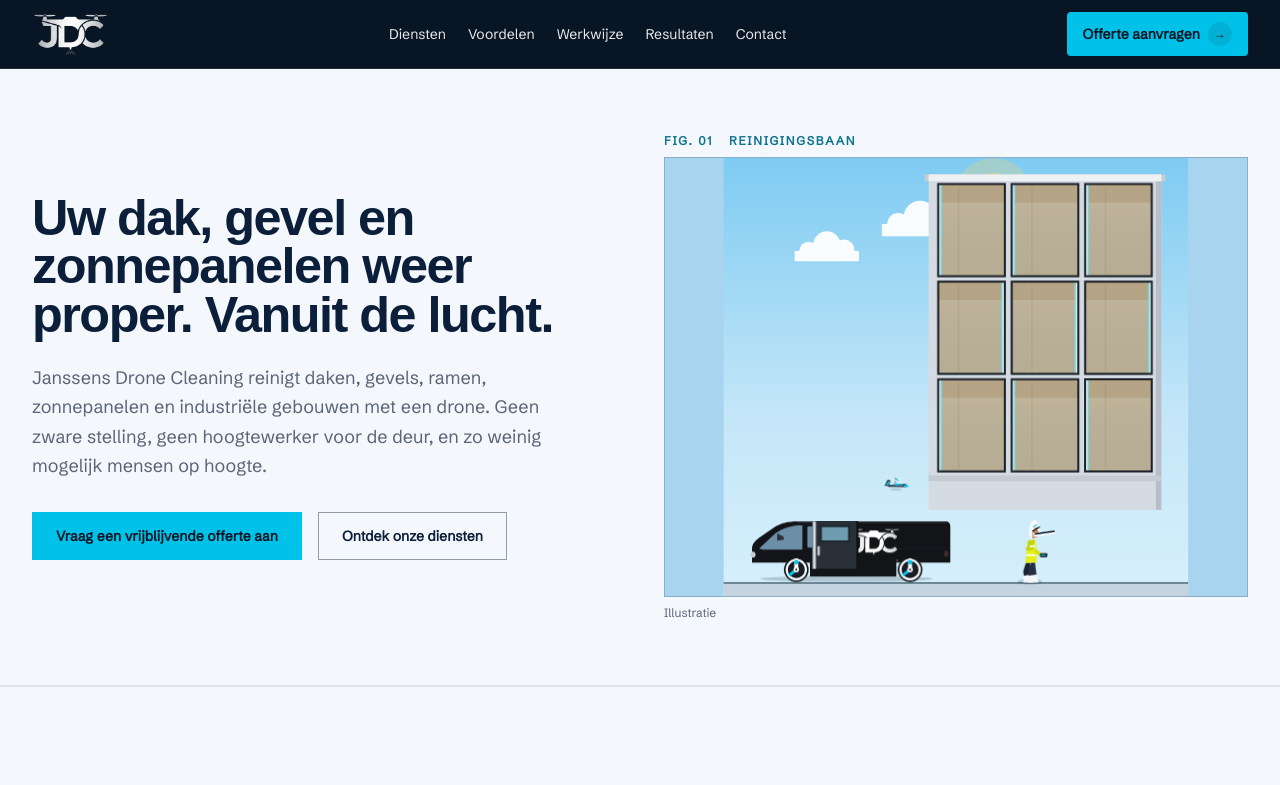
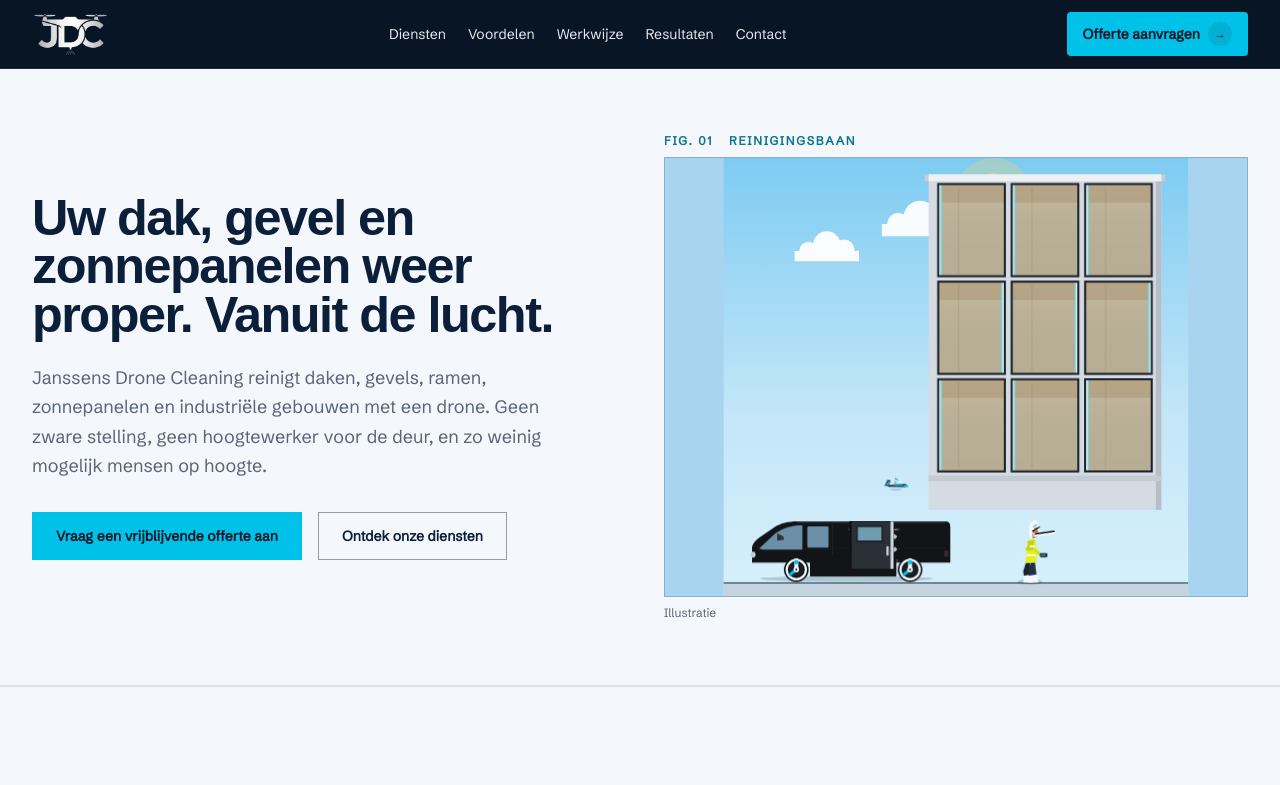
Before and after one commit to lodeja/bdc-web, a Next.js app: page / in a window 1280 px wide. Shown: the top 785 px of the page. Built offline with nearby package versions, Linux system fonts and the light colour scheme; a web font is replaced by a local one.

Commit message:
fix: open the van door toward the operator
The slider now parks toward the cab, so the gap faces the path he walks and the panel edge covers him on the way shut.

Co-authored-by: lodeja <lodeja@users.noreply.github.com>

```diff
--- a/src/components/DroneCleaningHeroAnimation.tsx
+++ b/src/components/DroneCleaningHeroAnimation.tsx
@@ -55,9 +55,9 @@ function Scene({ story, className }: { story: HeroStory; className: string }) {
           </clipPath>
           <clipPath id={`${v}-door-track`} clipPathUnits="userSpaceOnUse">
             <rect
-              x={story.door.x - 2}
+              x={story.van.frontAxle + story.van.wheelR + 2}
               y={story.door.y - 4}
-              width={story.van.rearAxle - story.van.wheelR - story.door.x}
+              width={story.van.rearAxle - story.van.frontAxle - story.van.wheelR * 2 - 6}
               height={story.door.h + 10}
             />
           </clipPath>
@@ -409,11 +409,11 @@ function VanDoor({ story }: { story: HeroStory }) {
   return (
     <g>
       <rect x={x} y={y} width={w} height={h} fill="#2A3038" />
-      <rect x={x} y={y} width={edge} height={h} fill="#D5DDE4" />
-      <rect x={x + w - 2.4} y={y} width="2.4" height={h} fill="#0C0E12" />
-      <rect x={x + w * 0.16} y={y + h * 0.08} width={w * 0.66} height={h * 0.36} rx="1.4" fill="#1C242C" />
-      <rect x={x + w * 0.2} y={y + h * 0.12} width={w * 0.58} height={h * 0.28} fill="#8FCBE2" opacity="0.72" />
-      <rect x={x + edge + 2.5} y={y + h * 0.52} width="3.2" height={h * 0.2} rx="1.2" fill="#D5DDE4" />
+      <rect x={x + w - edge} y={y} width={edge} height={h} fill="#D5DDE4" />
+      <rect x={x} y={y} width="2.4" height={h} fill="#0C0E12" />
+      <rect x={x + w * 0.14} y={y + h * 0.08} width={w * 0.62} height={h * 0.36} rx="1.4" fill="#1C242C" />
+      <rect x={x + w * 0.18} y={y + h * 0.12} width={w * 0.54} height={h * 0.28} fill="#8FCBE2" opacity="0.72" />
+      <rect x={x + w - edge - 6} y={y + h * 0.52} width="3.2" height={h * 0.2} rx="1.2" fill="#D5DDE4" />
     </g>
   );
 }
--- a/src/components/hero-story.ts
+++ b/src/components/hero-story.ts
@@ -306,10 +306,13 @@ function buildStory(g: Geom): HeroStory {
   const trackStart = g.van.frontAxle + g.van.wheelR + trackPad;
   const trackEnd = g.van.rearAxle - g.van.wheelR - trackPad;
   const trackW = Math.max(48, trackEnd - trackStart);
+  const doorW = Math.min(68, Math.max(52, trackW * 0.54));
+  // Closed door sits at the rear of the track. It slides toward the cab to open,
+  // so the gap faces the operator and the panel never crosses a wheel.
   const door = {
-    x: trackStart,
+    x: trackEnd - doorW,
     y: 3,
-    w: Math.min(72, Math.max(52, trackW * 0.56)),
+    w: doorW,
     h: g.van.axleY - 4,
   };
   const cargo = {
@@ -392,9 +395,9 @@ function buildStory(g: Geom): HeroStory {
   const v = g.variant;
   const wheelDeg = (Math.abs(g.van.travel) / (2 * Math.PI * g.van.wheelR)) * 360;
   const wheelSign = g.van.travel < 0 ? -1 : 1;
-  const walk = g.van.x + door.x + door.w * 0.5 - g.operator.x;
-  // Sprinter slider parks toward the rear (positive X; the cab is at low X).
-  const slide = Math.min(door.w * 0.92, Math.max(12, trackEnd - door.x - door.w));
+  const walk = g.van.x + door.x + door.w * 0.72 - g.operator.x;
+  // Negative X parks the panel toward the cab. The gap stays on the rear side.
+  const slide = -Math.min(door.w * 0.9, Math.max(12, door.x - trackStart));
   const landLook = lookDeg(neck, g.droneLand);
   const bobCycles = Math.max(4, Math.round((landEnd / 1.15) * 2) / 2);
   const span = Math.max(0.4, arrive - walkStart);
```
